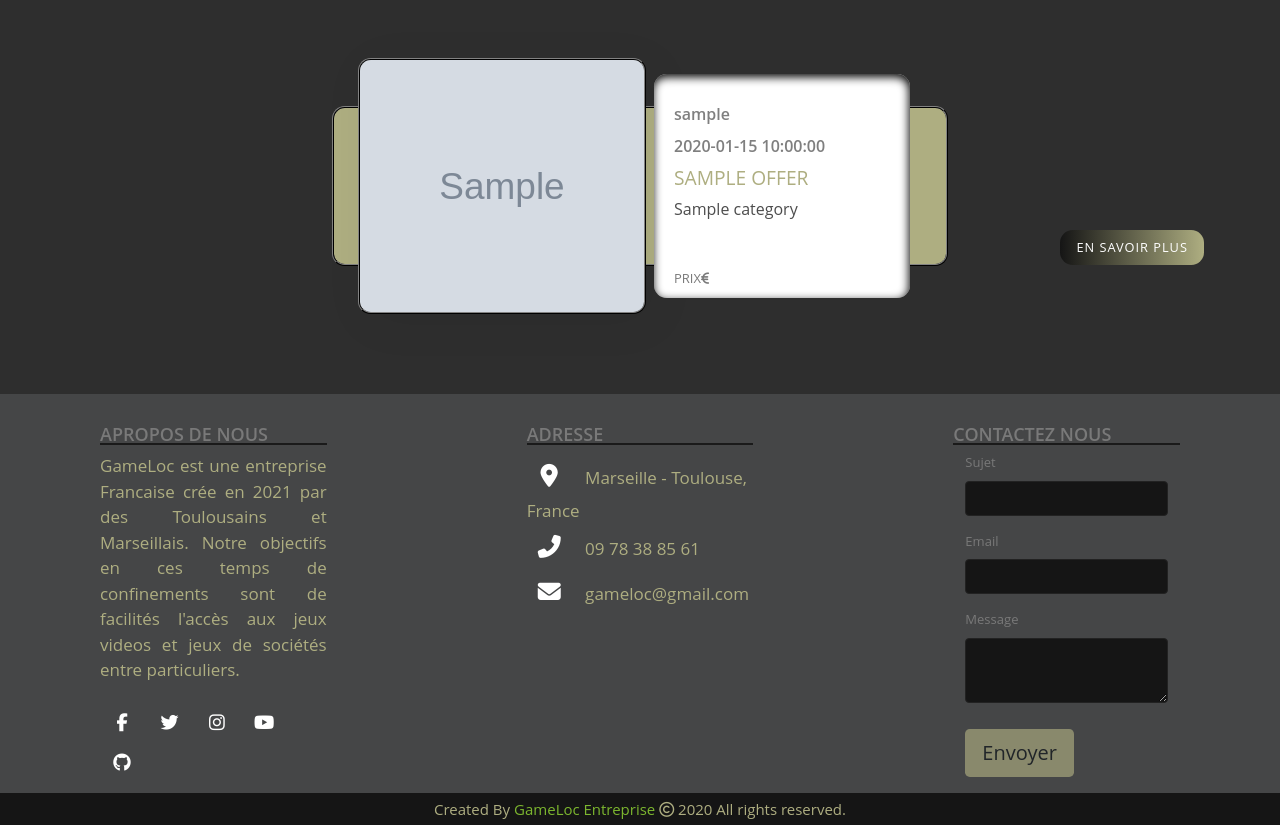
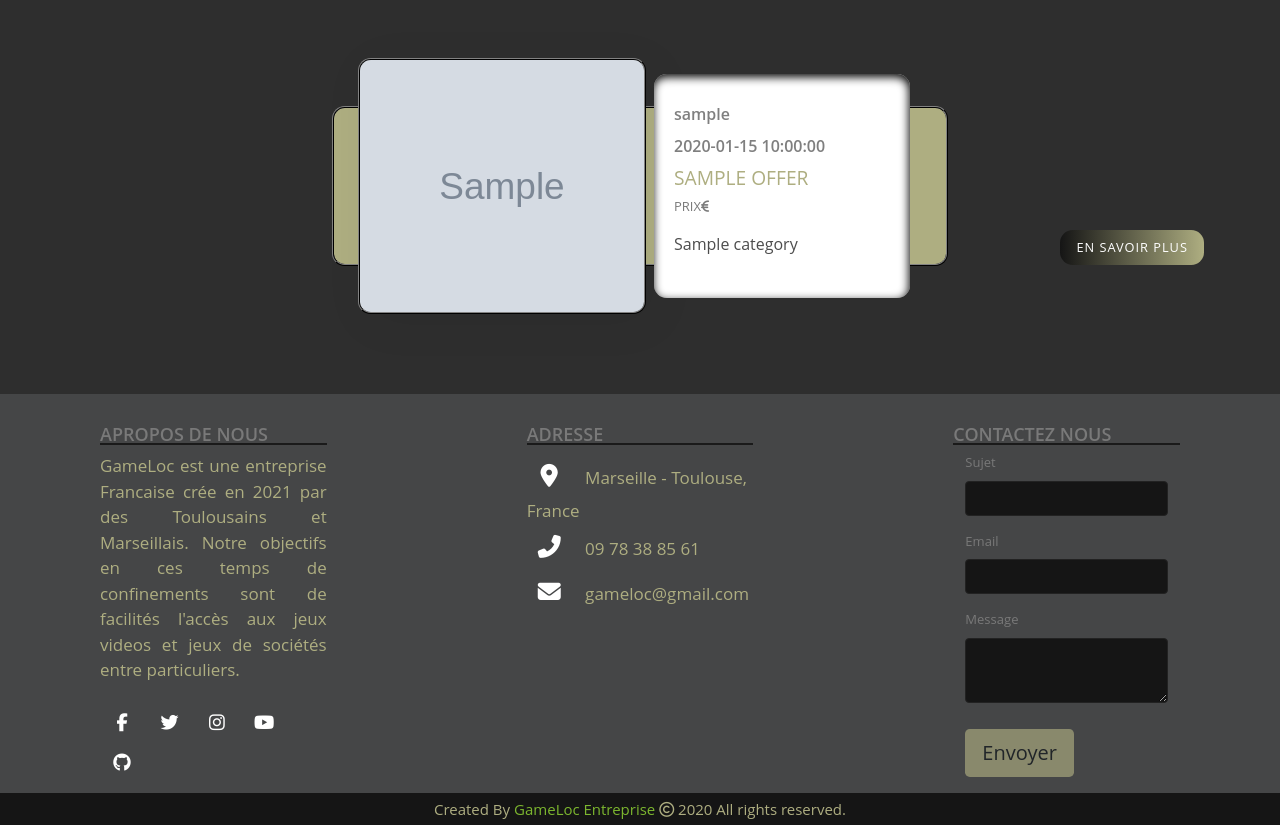
Before and after one commit to FlorentLeDuc/GameLoc, a Symfony app: template templates/site/index.html.twig in a window 1280 px wide. Shown: the part 1642-2467 px from the top of the page. Run offline with Twig, Linux system fonts and the light colour scheme; the template is opened without the code that fills it: most values are stand-ins (such as "Sample title", 1, 10 or a date in 2020); grey boxes marked "Sample" are stand-in pictures; form fields are guessed from the names that the template uses; some libraries are stand-ins or nearby versions.

Commit message:
reparation cards home

```diff
--- a/templates/site/index.html.twig
+++ b/templates/site/index.html.twig
@@ -72,11 +72,10 @@
 											<span>{{ offer.publicationDate ? offer.publicationDate|date('Y-m-d H:i:s') : '' }}</span>
 										</div>
 										<h1 class="blog-post_title">{{ offer.title }}</h1>
+										<p>PRIX<i class="fas fa-euro-sign"></i></p>
 										<p class="blog-post_text">{{ offer.category.title }}</p>
 										<a href="{{ path('offer', {'id': offer.id}) }}" class="blog-post_cta">En savoir plus</a>
-										<div class="blog-post_price">
-											<p>PRIX<i class="fas fa-euro-sign"></i></p>
-										</div>
+
 									</div>
 								</div>
 							</section>
```
